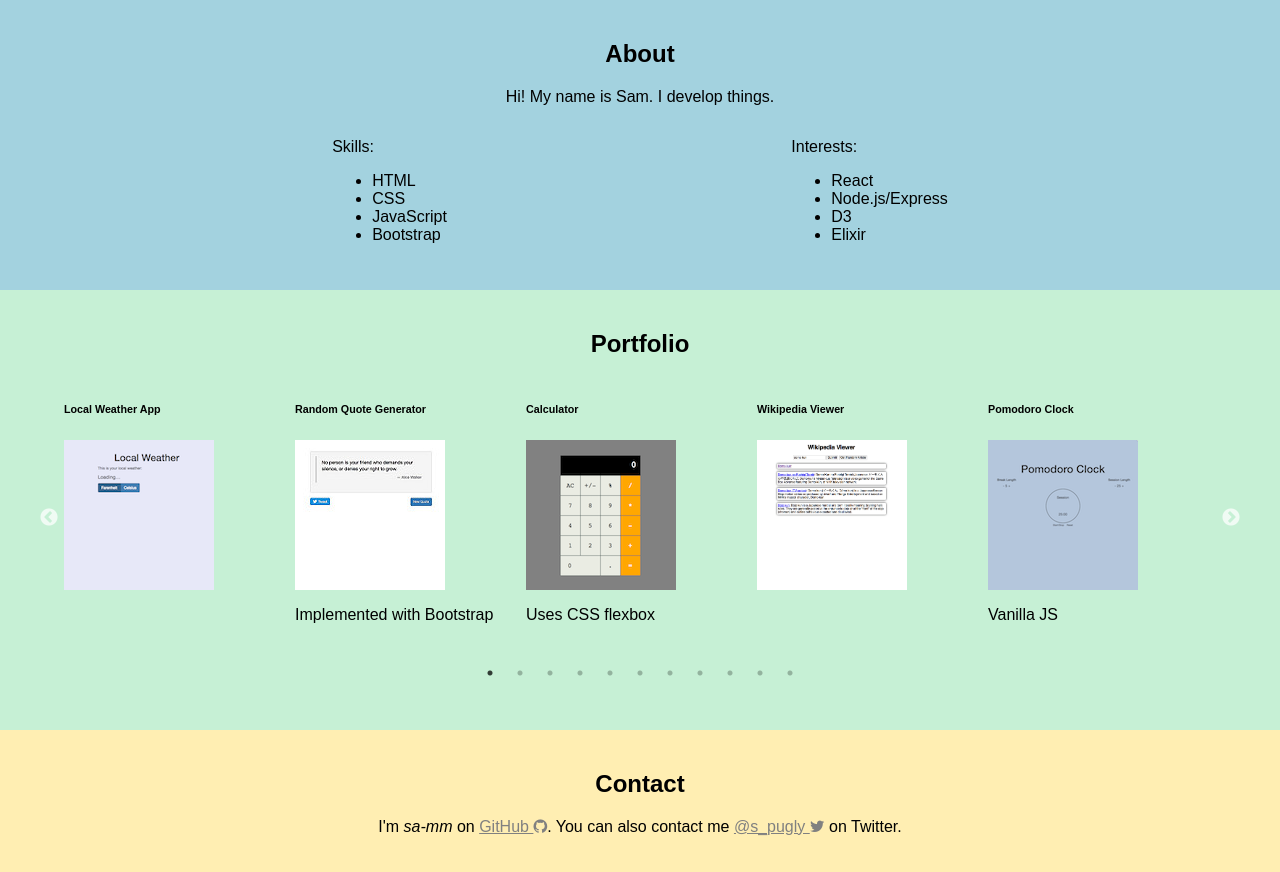
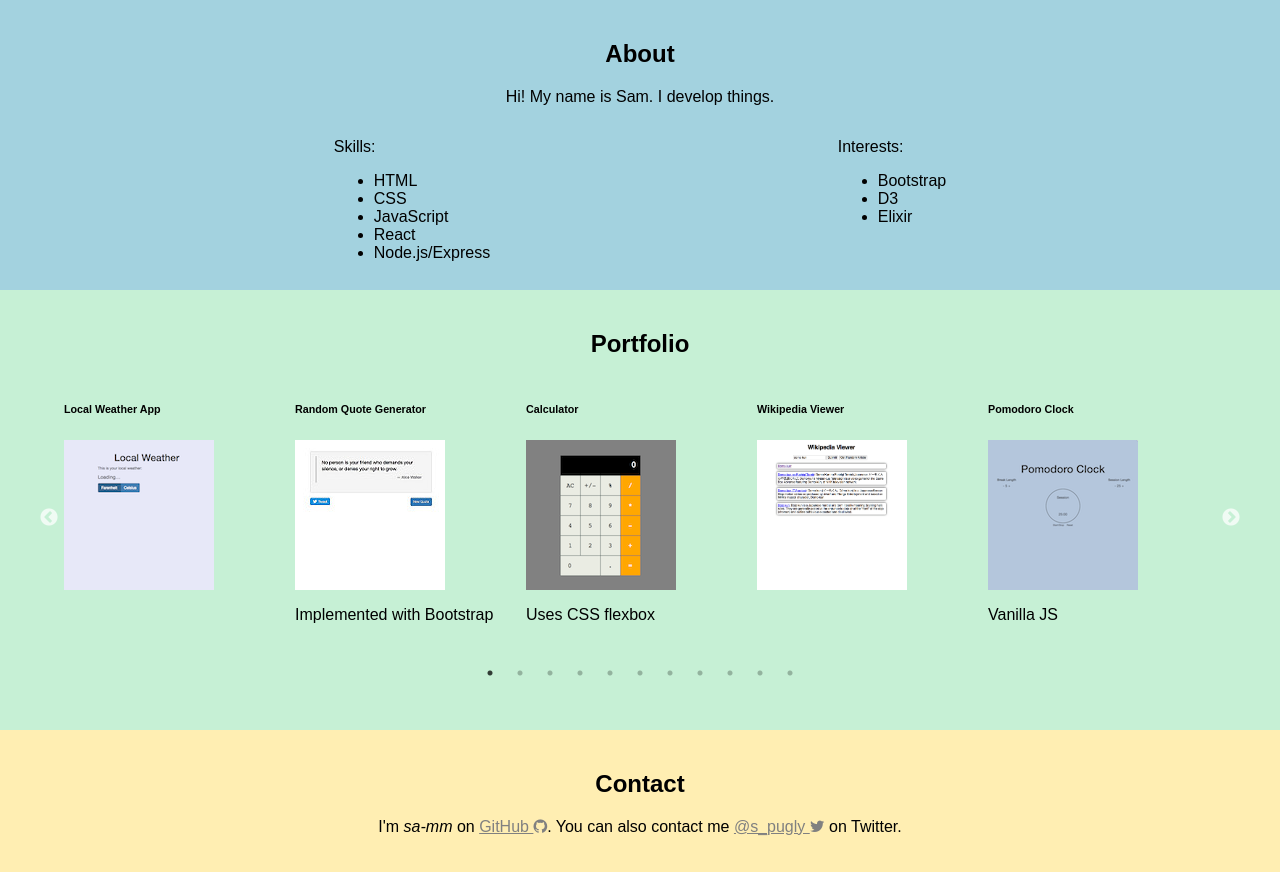
Before and after one commit to sa-mm/react-portfolio, a React (Create React App) app: page / in a window 1280 px wide. Built offline with nearby package versions, Linux system fonts and the light colour scheme.

Commit message:
Update skills/intersts

```diff
--- a/src/About.js
+++ b/src/About.js
@@ -1,28 +1,24 @@
 import React from 'react'
 
 export const About = () => {
+  const skills = ['HTML', 'CSS', 'JavaScript', 'React', 'Node.js/Express']
+  const interests = ['Bootstrap', 'D3', 'Elixir']
   return (
-    <div className="App-about-container">
-      <div className="App-about center">
+    <div className='App-about-container'>
+      <div className='App-about center'>
         <h2>About</h2>
         <p>Hi! My name is Sam. I develop things.</p>
-        <div className="lists">
+        <div className='lists'>
           <div>
             <p>Skills:</p>
             <ul>
-              <li>HTML</li>
-              <li>CSS</li>
-              <li>JavaScript</li>
-              <li>Bootstrap</li>
+              { skills.map((skill) => <li>{skill}</li>)}
             </ul>
           </div>
           <div>
             <p>Interests:</p>
             <ul>
-              <li>React</li>
-              <li>Node.js/Express</li>
-              <li>D3</li>
-              <li>Elixir</li>
+              { interests.map((interest) => <li>{interest}</li>)}
             </ul>
           </div>
         </div>
```
Also changed, not shown: 7 other files (tests, documents, lock files or other folders).
